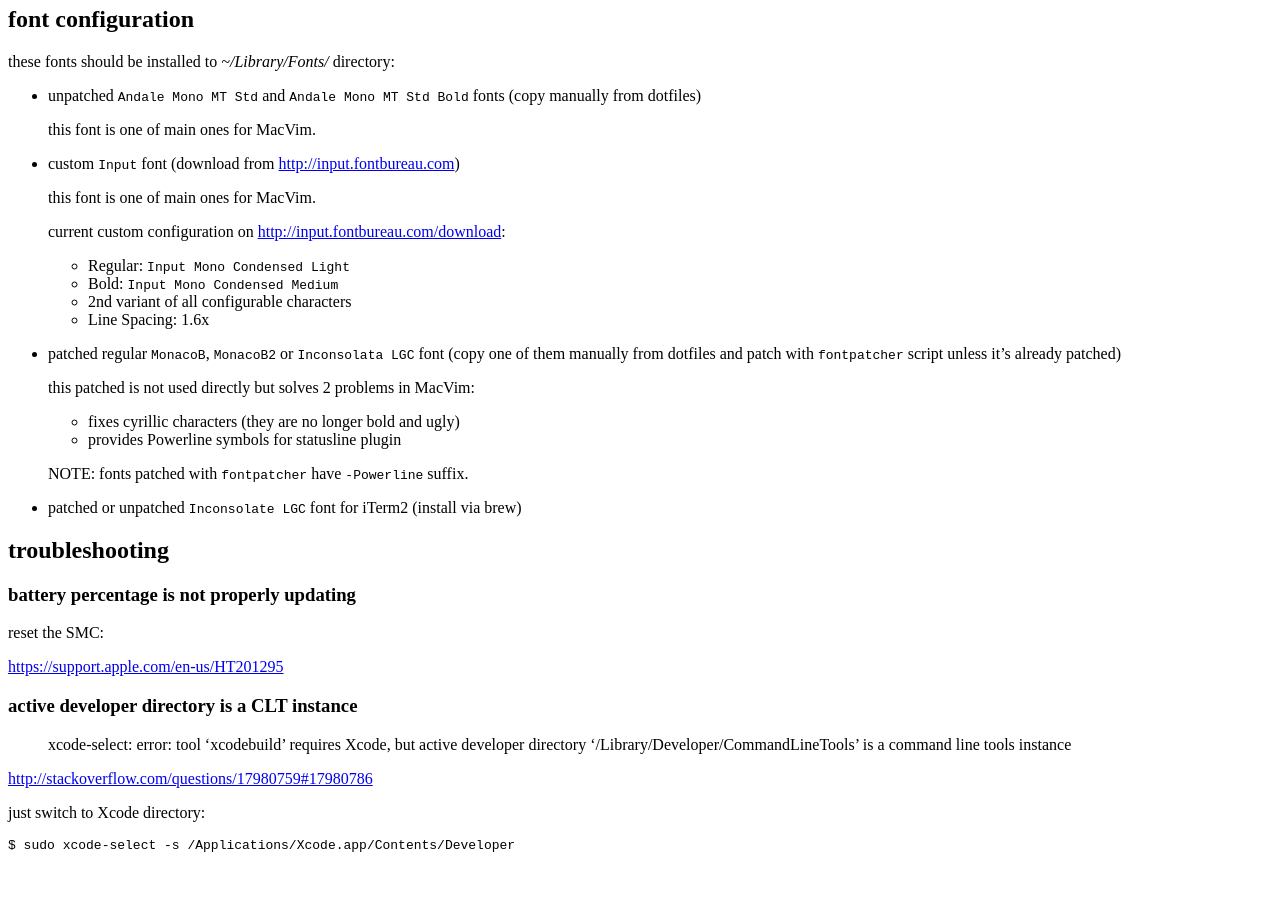
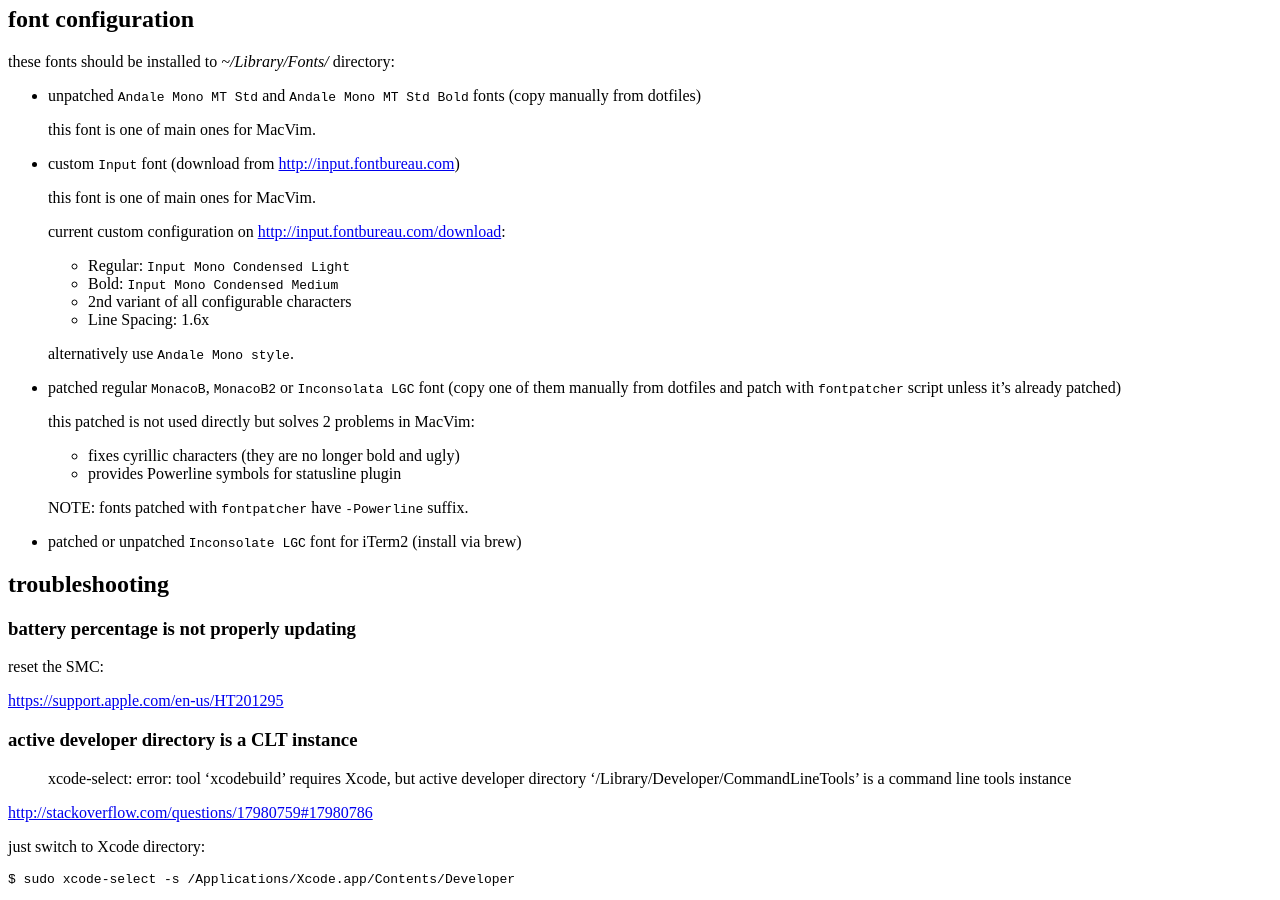
Before and after one commit to tap349/tap349.github.io, a Jekyll site: the page built from _posts/2016-10-03-macos-configuration.md, in a window 1280 px wide and 900 px high, scrolled down 3438 px. Built offline with Jekyll 4.4.1, drawn with Linux system fonts in a browser that asks for light colours; before the commit the page ends 4304 px from its top, so only the background shows below that.

Commit message:
update 2017-07-20_13:55:08

```diff
--- a/_posts/2016-10-03-macos-configuration.md
+++ b/_posts/2016-10-03-macos-configuration.md
@@ -202,6 +202,8 @@
   - 2nd variant of all configurable characters
   - Line Spacing: 1.6x
 
+  alternatively use `Andale Mono style`.
+
 - patched regular `MonacoB`, `MonacoB2` or `Inconsolata LGC` font
   (copy one of them manually from dotfiles and patch with `fontpatcher` script
   unless it's already patched)
```
